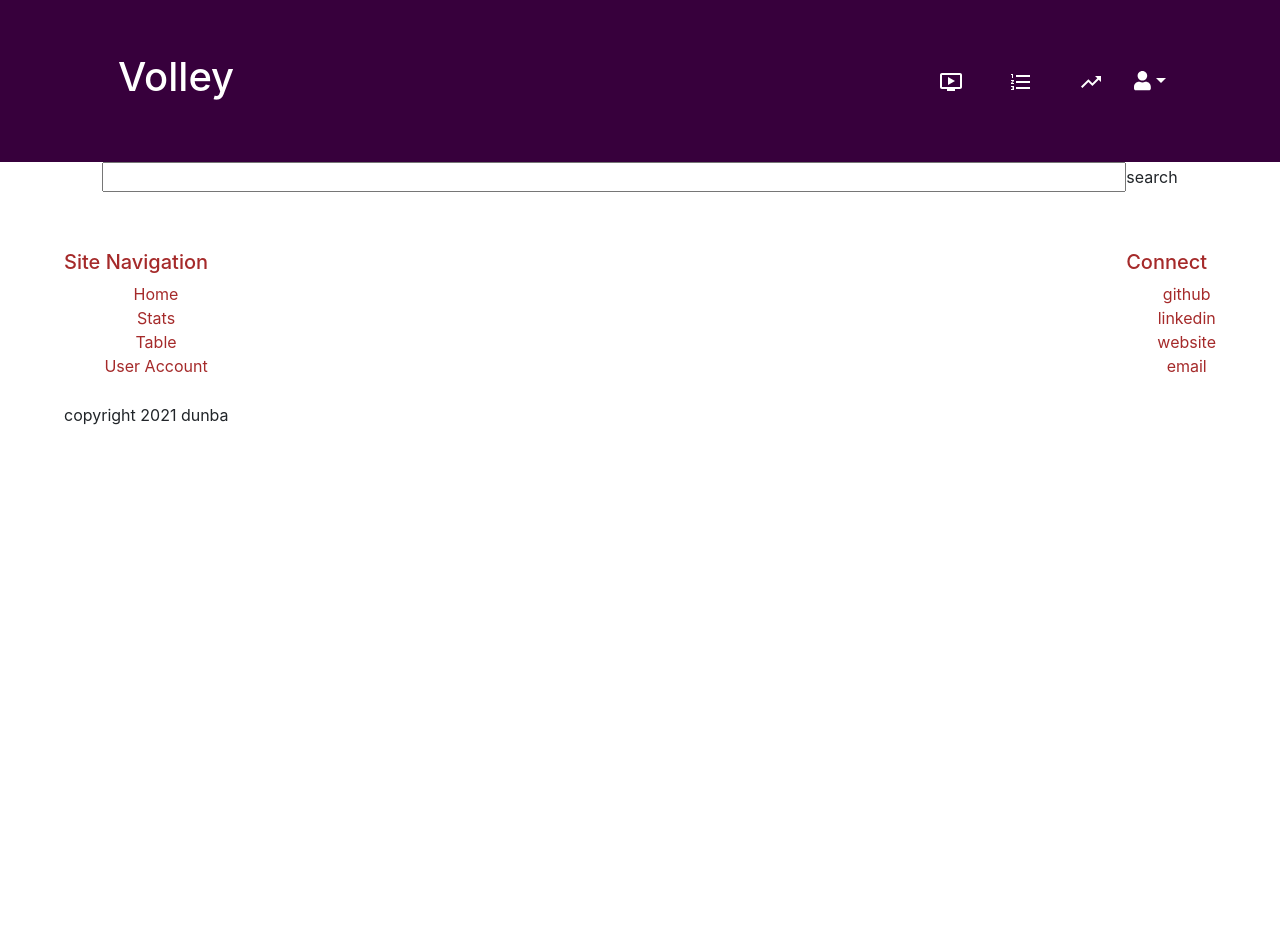
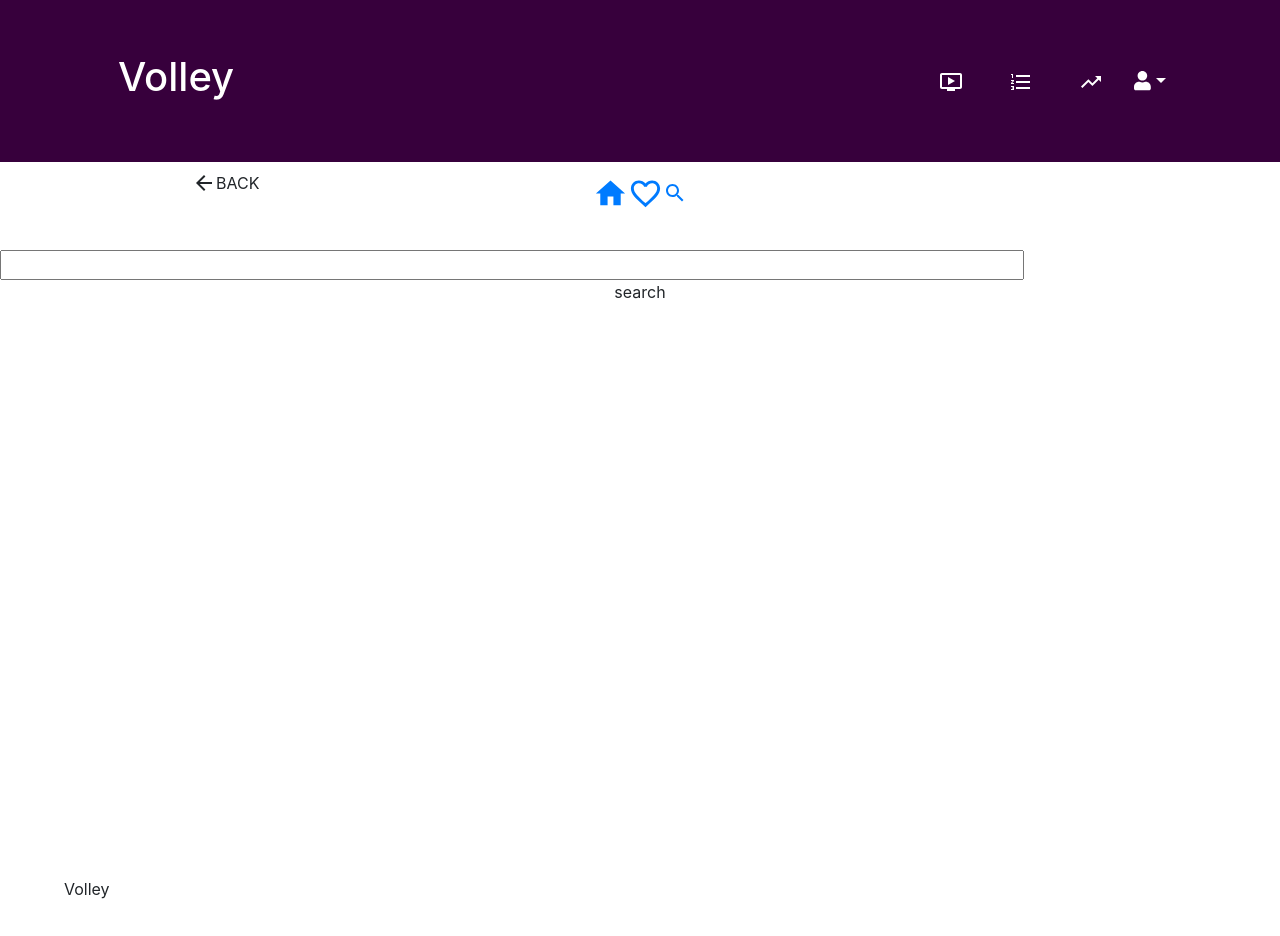
Before and after one commit to dunba/Volley, a React (Create React App) app: page /search in a window 1280 px wide. Shown: the top 936 px of the page. Before the commit the page ends 800 px from the top, so only its background shows below. Built offline with nearby package versions, Linux system fonts and the light colour scheme; no server answers; the database is empty.

Commit message:
more UI changes

```diff
--- a/src/footer.css
+++ b/src/footer.css
@@ -1,18 +1,43 @@
 .sitenav {
   list-style: none;
+  text-align: left;
+  padding: 0;
+}
+.sitenav2 {
+  list-style: none;
+  text-align: left;
+  padding: 0;
+}
+.sitenav2 li {
+  display: inline;
+  margin: 0 0.2em;
 }
 
 .sectionholder {
-  color: brown;
   display: flex;
   flex-direction: row;
+  padding: 1.3em 0;
   justify-content: space-between;
 }
 
 .copyright {
   text-align: left;
+  padding: 0.7em 0;
+}
+
+section ul li {
+  font-size: 1em;
+}
+
+.footerdivs {
+  text-align: left;
 }
 
 footer {
   padding: 3em 5%;
+  bottom: 0;
 }
+
+#navleader {
+  font-weight: bold;
+}
--- a/src/footer.js
+++ b/src/footer.js
@@ -1,32 +1,34 @@
 import React from 'react'
 import './footer.css'
-
+import GitHubIcon from '@material-ui/icons/GitHub';
+import LinkedInIcon from '@material-ui/icons/LinkedIn';
+import LanguageIcon from '@material-ui/icons/Language';
 const Footer = () => {
     return (
         <>
             <footer>
+                <div className='copyright'>Volley</div>
                 <div className='sectionholder'>
-                    <section>
-                        <h5>Site Navigation</h5>
+                    <div>
+                        <p id='navleader'>Site Navigation</p>
                         <ul className='sitenav'>
                             <li>Home</li>
                             <li>Stats</li>
                             <li>Table</li>
                             <li>User Account</li>
                         </ul>
-                    </section>
+                    </div>
 
-                    <section>
-                        <h5>Connect</h5>
-                        <ul className='sitenav'>
-                            <li>github</li>
-                            <li>linkedin</li>
-                            <li>website</li>
-                            <li>email</li>
+                    <div className='footerdivs'>
+                        <p id='navleader'>Connect</p>
+                        <ul className='sitenav2'>
+                            <li><GitHubIcon /></li>
+                            <li><LinkedInIcon /></li>
+                            <li><LanguageIcon /></li>
                         </ul>
-                    </section>
+                    </div>
                 </div>
-                <div className='copyright'>copyright 2021 dunba</div>
+                <div className='copyright'>© Copyright 2021 Dunba</div>
             </footer>
         </>
     )
--- a/src/search.js
+++ b/src/search.js
@@ -1,8 +1,42 @@
-import React from 'react'
+import React, { useState, useEffect } from "react";
+import { useHistory } from "react-router-dom";
+import ArrowBackIcon from '@material-ui/icons/ArrowBack';
+import Nav2 from "./Nav2";
+import { useAuth } from "./AuthContext";
+import firebase from "./firebase";
+
+
 
 const Search = () => {
+    const history = useHistory();
+    const currentUser = useAuth();
+    const usersRef = firebase.firestore().collection("users");
+
+
+    const [userLikes, setUserLikes] = useState(null);
+
+    const fetchUserData = async user => {
+        const userRef = usersRef.doc(`/${user.uid}`);
+        const snapshot = await userRef.get();
+        if (snapshot.exists) {
+            // console.log(snapshot.data().displayName)
+            setUserLikes(snapshot.data().userlikes.length);
+            //  history.push('/')
+        } else {
+        }
+    };
+    //this will run everytime the page loads to fetch user data
+    useEffect(() => {
+        fetchUserData(currentUser.currentUser);
+    }, []);
+
     return (
-        <div>
+        <div className='flexcontainer'>
+            <Nav2 likenum={userLikes} />
+
+            <div onClick={() => history.push('/')} className='backbutton'> <ArrowBackIcon />BACK</div>
+            <hr />
+
             <input />
             search
         </div>
--- a/src/stats.js
+++ b/src/stats.js
@@ -32,7 +32,7 @@ const Stats = () => {
     }, []);
 
     return (
-        <div className='bgcolor'>
+        <div className='flexcontainer'>
             {topscorers && (
                 <div className='tablecontainer'>
                     <div>Select League</div>
--- a/src/table.js
+++ b/src/table.js
@@ -34,7 +34,7 @@ const PremTable = () => {
       .catch(err => console.error(err));
   }, []);
   return (
-    <div className='bgcolor' >
+    <div className='flexcontainer' >
 
       <div className='premtable' >
         <Modal show={show} onHide={handleClose}>
@@ -45,10 +45,10 @@ const PremTable = () => {
           <Modal.Footer>
             <Button variant="secondary" onClick={handleClose}>
               Close
-          </Button>
+            </Button>
             <Button variant="primary" onClick={handleClose}>
               Save Changes
-          </Button>
+            </Button>
           </Modal.Footer>
         </Modal>
         {table && (
```
